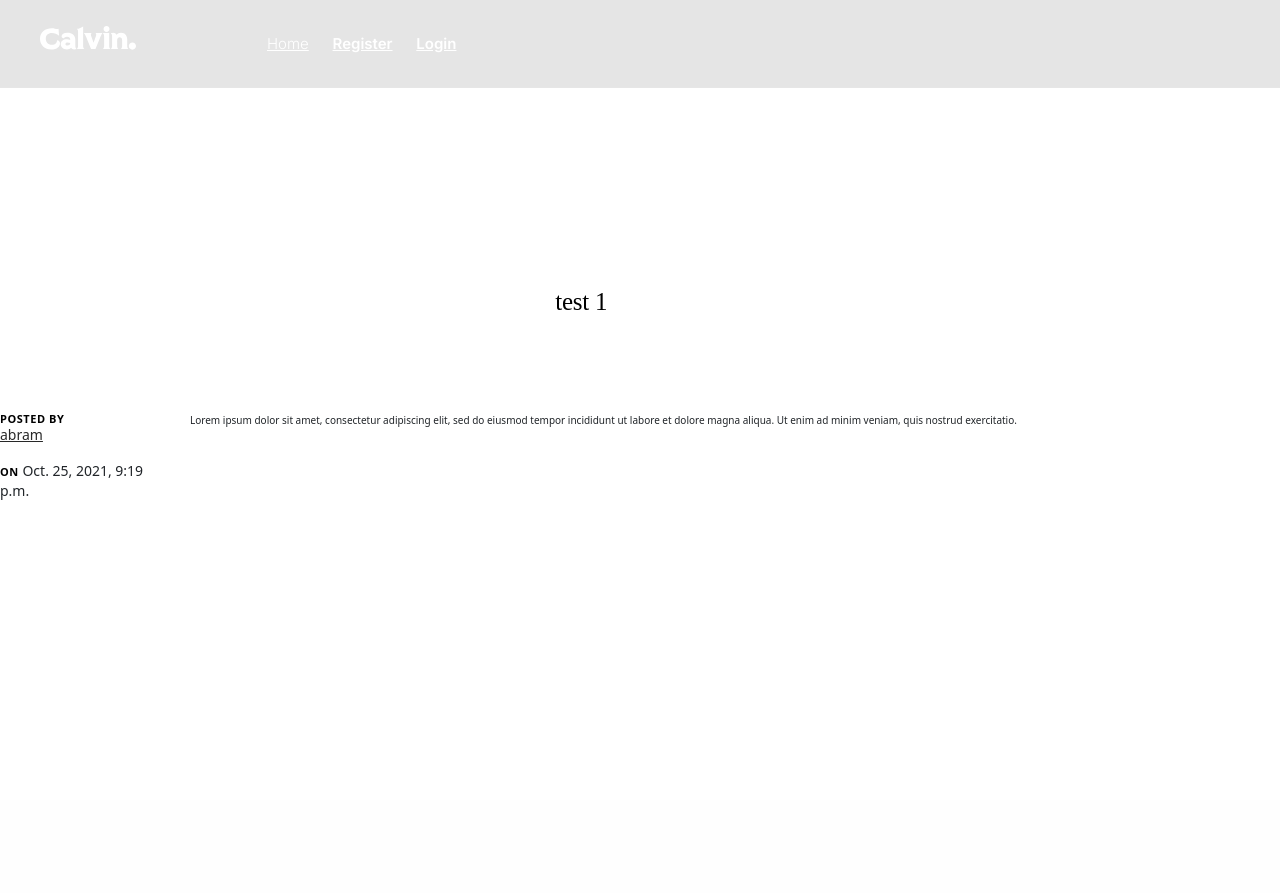
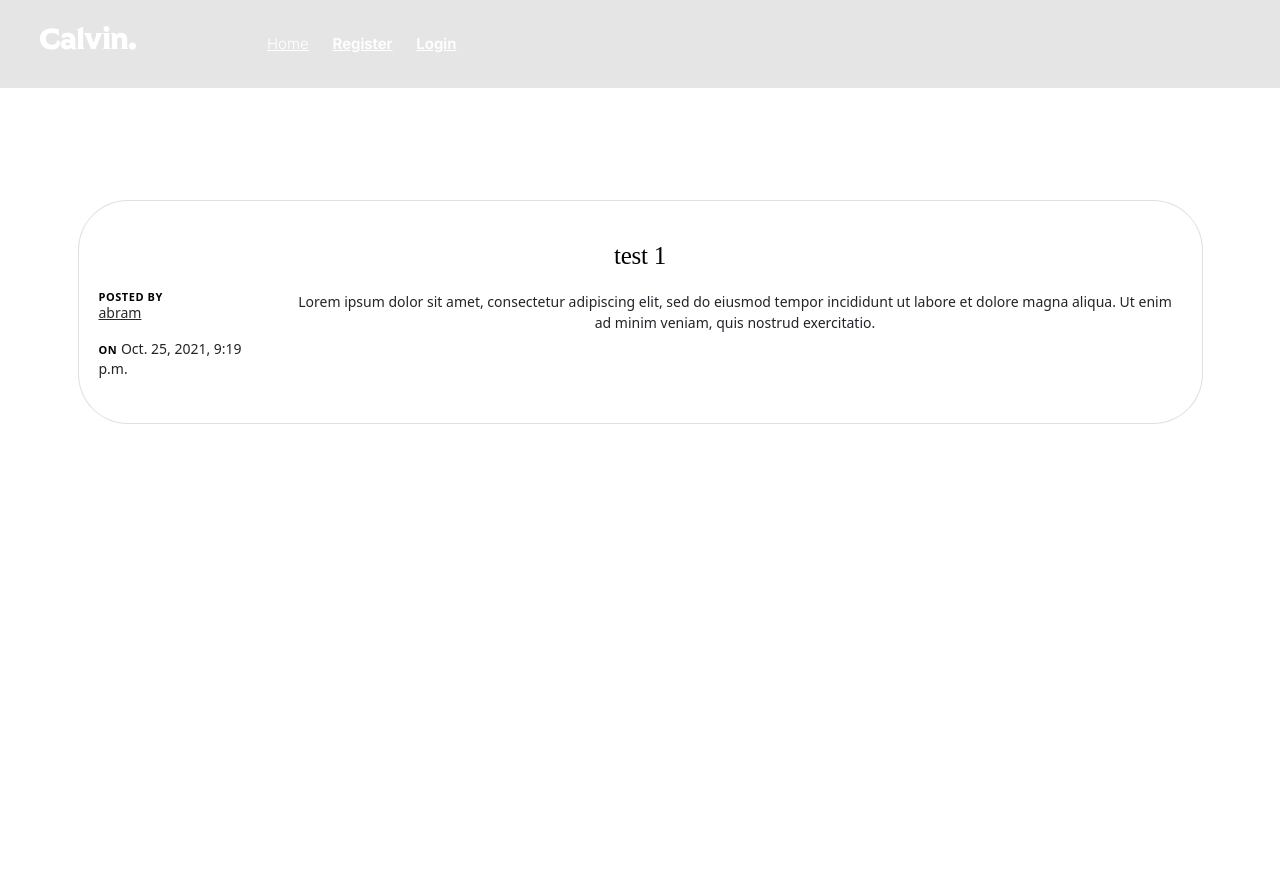
Before and after one commit to aybruhm/DataVault-Assessment, a Django app: page /single-post/1/ in a window 1280 px wide. Shown: the top 893 px of the page. Before the commit the page ends 500 px from the top, so only its background shows below. Run offline with Django 3.2, Linux system fonts and the light colour scheme; data comes from the database, SQL or seed files in the repository; both versions use the stored data as it was after the commit; some libraries are stand-ins or nearby versions; some web fonts are replaced.

Commit message:
Modified create-post and single-post template

```diff
--- a/templates/posts/single-post.html
+++ b/templates/posts/single-post.html
@@ -2,22 +2,35 @@
 {% load static %}
 
 {% block content %}
-    <!-- content
-    ================================================== -->
-    <section class="s-content">
+<style>
+    article.post_card {
+        margin-top: 200px;
+        padding: 20px;
+        border-radius: 50px;
+    }
 
-        <div class="row">
-            <div class="column large-12">
+    div.single_post_header>h1 {
+        margin-bottom: 20px;
+        padding-top: 20px;
+    }
 
-                <article class="s-content__entry format-standard">
+    div.s-content__entry-content>p,
+    div.s-content__entry-content {
+        font-size: 14px !important;
+        text-align: center !important;
+    }
 
-                    <div class="s-content__media">
-                        <div class="s-content__post-thumb" style="text-align: center !important;">
-                            <img src="{{ post.image.url }}" alt="">
-                        </div>
-                    </div> <!-- end s-content__media -->
+    @media screen and (max-width: 786px) {
+        article.post_card {
+            margin-top: 200px !important;
+        }
+    }
+</style>
+<section class="single_post">
+    <div class="container">
+        <article class="card post_card">
 
-                    <div class="s-content__entry-header">
+            <div class="single_post_header">
                 <h1 class="s-content__title s-content__title--post">{{ post.title }}</h1>
             </div> <!-- end s-content__entry-header -->
 
@@ -51,11 +64,7 @@
                 </div> <!-- s-content__entry-meta -->
 
             </div> <!-- end s-content__primary -->
-                </article> <!-- end entry -->
-
-            </div> <!-- end column -->
-        </div> <!-- end row -->
-
+        </article>
+    </div>
 </section>
-    <!-- end s-content -->
 {% endblock content %}
```
Also changed, not shown: templates/posts/create-post.html (+14 -1 lines), db.sqlite3. Lines whose indentation alone changed are shown as unchanged.
